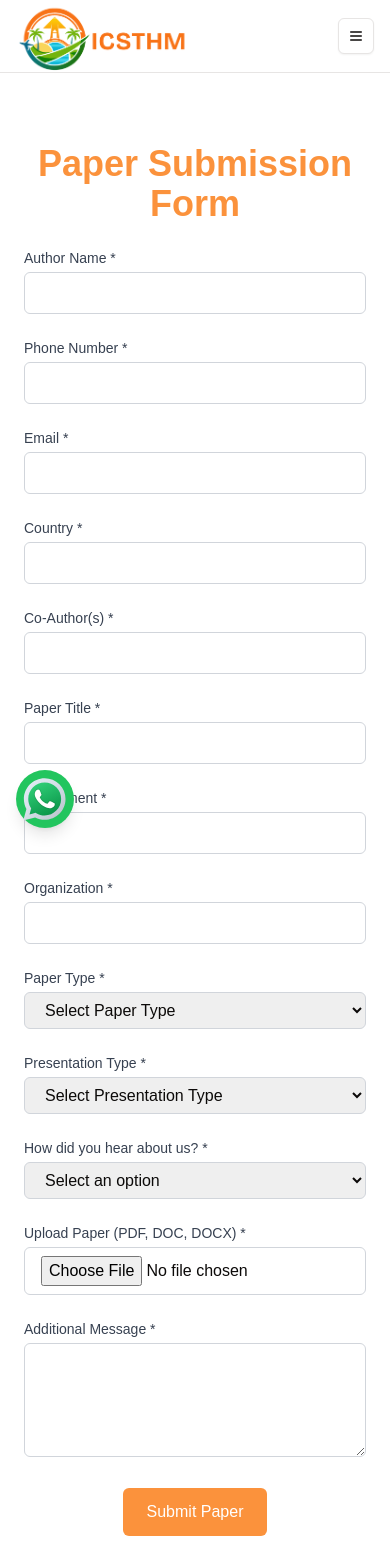
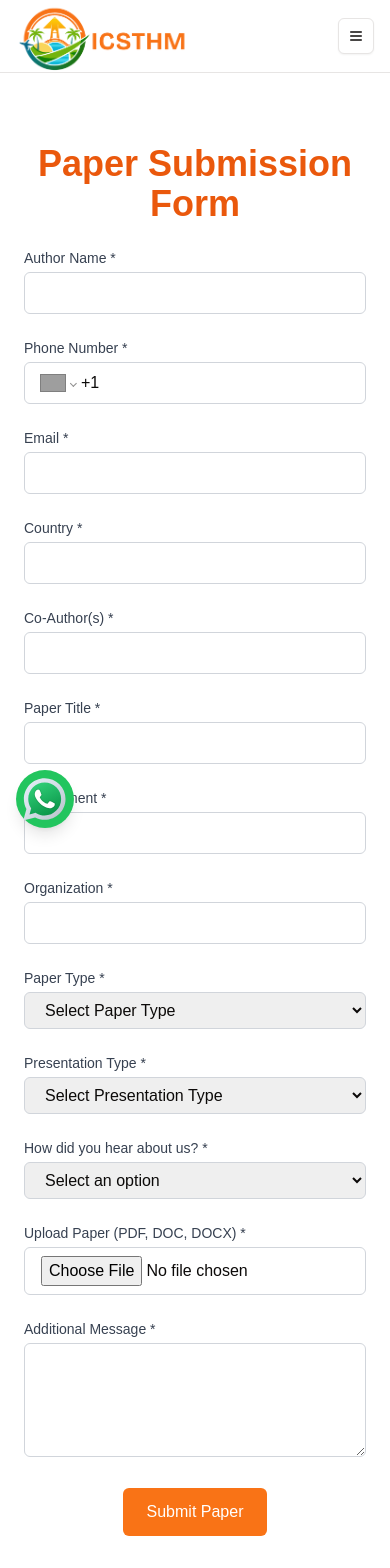
Before and after one commit to ZepResearch/icsthm, a Next.js app: page /submission in a window 390 px wide. Shown: the top 1568 px of the page. Built offline with nearby package versions, Linux system fonts and the light colour scheme; grey boxes are pictures that could not be loaded.

Commit message:
phone input chnage

```diff
--- a/src/app/(pages)/submission/components/Form.jsx
+++ b/src/app/(pages)/submission/components/Form.jsx
@@ -1,14 +1,17 @@
 "use client"
-
 
 import { useState } from "react"
 import { useRouter } from "next/navigation"
+import { Toaster, toast } from "react-hot-toast"
+import 'react-phone-number-input/style.css'
+import PhoneInput from 'react-phone-number-input'
 
 export default function PaperSubmissionForm() {
   const router = useRouter()
   const [isSubmitting, setIsSubmitting] = useState(false)
   const [error, setError] = useState(null)
   const [selectedFile, setSelectedFile] = useState(null)
+  const [phoneNumber, setPhoneNumber] = useState()
 
   const handleSubmit = async (e) => {
     e.preventDefault()
@@ -17,6 +20,11 @@ export default function PaperSubmissionForm() {
 
     try {
       const formData = new FormData(e.currentTarget)
+
+      // Add phone number to form data
+      if (phoneNumber) {
+        formData.set("phone_number", phoneNumber)
+      }
 
       // Add file if selected
       if (selectedFile) {
@@ -34,10 +42,14 @@ export default function PaperSubmissionForm() {
         throw new Error(data.message || "Failed to submit paper")
       }
 
+      // Show success toast
+      toast.success("Paper submitted successfully!")
+
       // Redirect to success page
       router.push("/submission/success")
     } catch (err) {
       setError(err.message || "An error occurred while submitting your paper")
+      toast.error(err.message || "An error occurred while submitting your paper")
       setIsSubmitting(false)
     }
   }
@@ -50,7 +62,8 @@ export default function PaperSubmissionForm() {
 
   return (
     <div className="max-w-4xl mx-auto p-6 bg-white rounded-lg shadow-md py-24">
-      <h1 className="text-4xl font-bold text-center mb-6 text-orange-400">Paper Submission Form</h1>
+      <Toaster position="top-right" />
+      <h1 className="text-4xl font-bold text-center mb-6 text-orange-600">Paper Submission Form</h1>
 
       {error && <div className="mb-6 p-4 bg-red-100 border border-red-400 text-red-700 rounded">{error}</div>}
 
@@ -75,10 +88,11 @@ export default function PaperSubmissionForm() {
             <label htmlFor="phone_number" className="block text-sm font-medium text-gray-700 mb-1">
               Phone Number *
             </label>
-            <input
-              type="tel"
-              id="phone_number"
-              name="phone_number"
+            <PhoneInput
+              international
+              defaultCountry="US"
+              value={phoneNumber}
+              onChange={setPhoneNumber}
               required
               className="w-full px-4 py-2 border border-gray-300 rounded-md focus:outline-none focus:ring-2 focus:ring-orange-300"
             />
@@ -263,7 +277,7 @@ export default function PaperSubmissionForm() {
           <button
             type="submit"
             disabled={isSubmitting}
-            className="px-6 py-3 bg-orange-400 text-white font-medium rounded-md hover:bg-orange-300 focus:outline-none focus:ring-2 focus:ring-orange-300 focus:ring-offset-2 disabled:opacity-50 disabled:cursor-not-allowed"
+            className="px-6 py-3 bg-orange-500 text-white font-medium rounded-md hover:bg-orange-400 focus:outline-none focus:ring-2 focus:ring-orange-300 focus:ring-offset-2 disabled:opacity-50 disabled:cursor-not-allowed"
           >
             {isSubmitting ? "Submitting..." : "Submit Paper"}
           </button>
```
